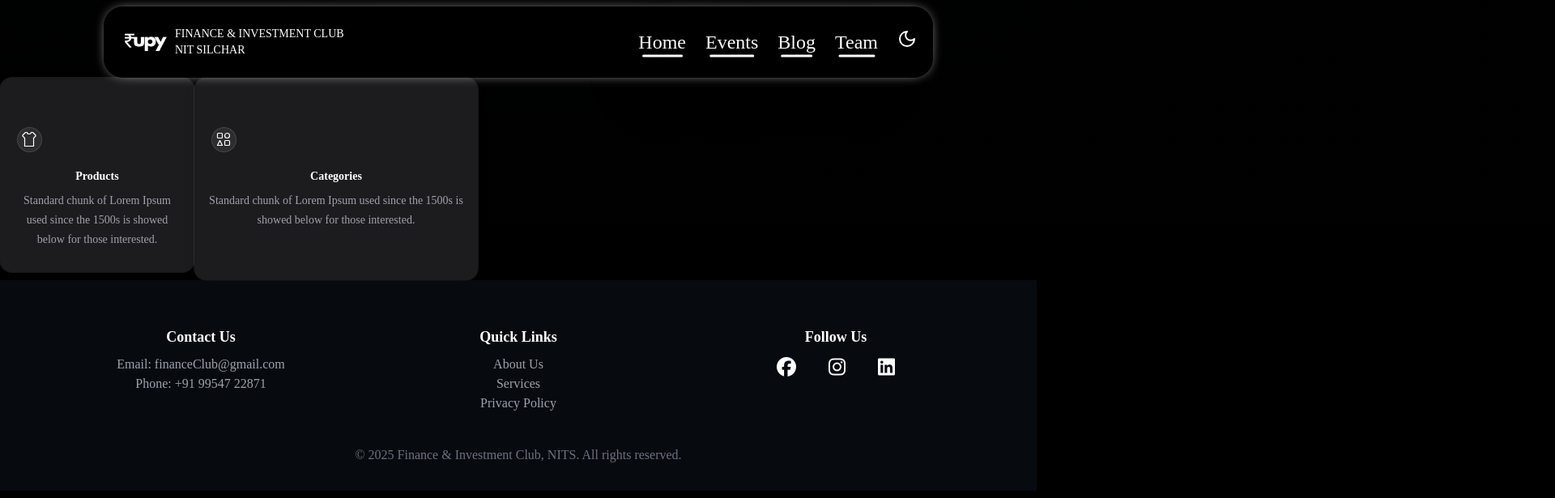
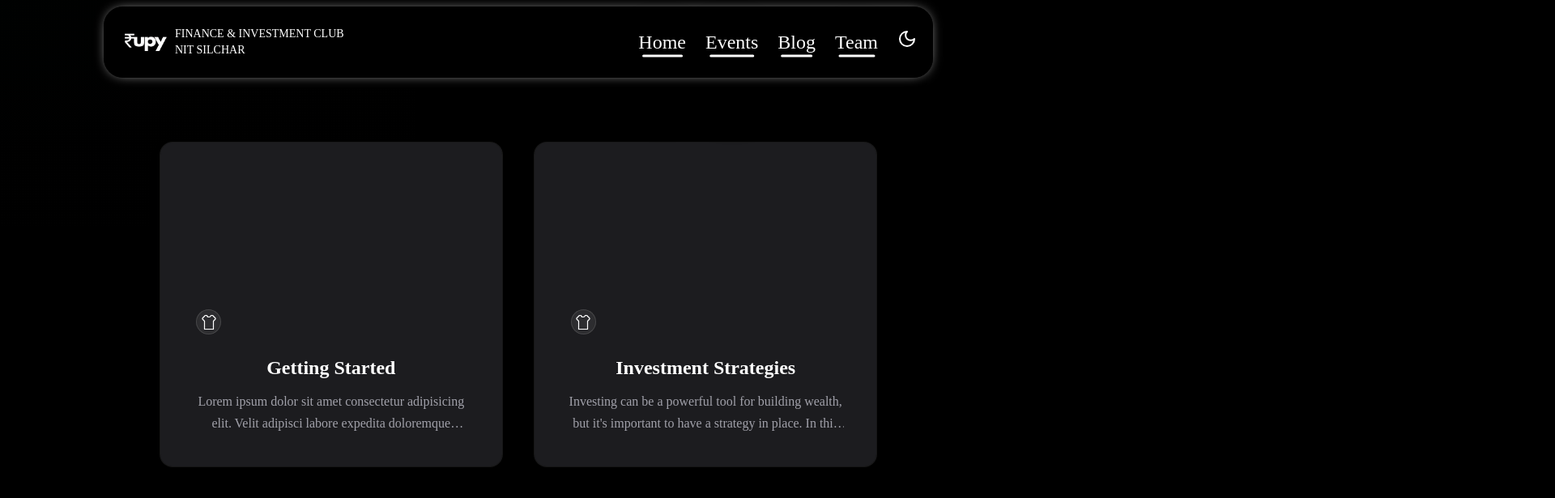
Before and after one commit to kaneki-desu/Finance-Club, a React (Vite) app: page /blog in a window 1280 px wide. Shown: the top 615 px of the page at 81% size, 1920 px wide, since content can reach past the window. Built offline with nearby package versions, Linux system fonts and the light colour scheme; a web font is replaced by a local one.

Commit message:
Team overlap bug fixed events and blog page added

```diff
--- a/src/Components/TeamCard.jsx
+++ b/src/Components/TeamCard.jsx
@@ -52,7 +52,7 @@ import '../css/Card.css';
 
 const TeamCard = ({ name, position, url, facebook, instagram, linkedin, github }) => {
   return (
-    <div className="profile-card relative">
+    <div className="profile-card relative z-10">
       <div className="img">
         <img src={url} alt={`${name}'s profile`} />
       </div>
--- a/src/css/Blog.css
+++ b/src/css/Blog.css
@@ -1,9 +1,4 @@
-.card {
-  width: 350px; /* Increase width */
-  height: 250px; /* Increase height */
-  padding: 20px; /* Increase padding */
-  font-size: 1.2rem; /* Increase text size */
-}
+
 body {
     --background-color: #18181B;
     --text-color: #A1A1AA;
@@ -138,16 +133,30 @@ body {
       margin: 12px 0 4px 0;
       font-family: inherit;
       font-weight: 600;
+      line-height: 2;
+      color: var(--text-primary);
+    }
+    .text-ellipsis {
+      display: -webkit-box;
+      -webkit-box-orient: vertical;
+      overflow: hidden;
+      text-overflow: ellipsis;
+      -webkit-line-clamp: 2; /* Number of lines to show before truncating */
+    }
+    .read-more-btn {
+      background-color: transparent;
+      border: none;
+      color: #007bff;
+      cursor: pointer;
       font-size: 14px;
-      line-height: 2;
-      color: var(--card-label-color);
+      text-decoration: underline;
+      padding: 0;
+      margin-top: 8px;
     }
 
     p {
-      z-index: 2;
       position: relative;
       margin: 0;
-      font-size: 14px;
       line-height: 1.7;
       color: var(--text-color);
     }
@@ -520,7 +529,7 @@ body {
     &:before {
       content: '';
       position: absolute;
-      inset: 0 -60% 65% -60%;
+      inset: 0 60% 65% -60%;
       background-image: radial-gradient(ellipse at top, #10B981 0%, var(--background-color) 50%);
       opacity: var(--blur-opacity);
     }
--- a/src/pages/Blog2.jsx
+++ b/src/pages/Blog2.jsx
@@ -1,104 +1,62 @@
 import React from "react";
+import Blogdata from "../Data/Blogdata";
 import "../css/Blog.css"
-
+import {motion} from 'framer-motion'
+import { fadeIn } from "../Components/fadeInAnimation";
 const Blog2 = () => {
   return (
-    <div className="blogcover h-full w-full">
+    <div className="blogcover h-full w-full flex justify-center">
 
-    <div class="flex flex-wrap w-1/">
-  <div class="card h-60 w-60">
-    <span class="icon">
+    <div class="flex flex-wrap justify-center w-4/5 mobile:w-full mobile:gap-5 gap-10 my-20">
+    {Blogdata.map((item,index)=>
+        (<motion.div
+            className="card h-[50vh] pc:w-[33vw] flex flex-col justify-end mobile:w-72 p-10  text-ellipsis overflow-hidden"
+            variants={fadeIn}
+            initial="initial"
+            whileInView="animate"
+          >
+            <div className="blogTypo">
+
+            <span className="icon">
               <svg
                 viewBox="0 0 24 24"
                 fill="none"
                 stroke="currentColor"
-        stroke-width="1.2"
-        stroke-linecap="round"
-        stroke-linejoin="round"
+                strokeWidth="1.2"
+                strokeLinecap="round"
+                strokeLinejoin="round"
                 xmlns="http://www.w3.org/2000/svg"
               >
-        <path
-          d="M14.5 3.5C14.5 3.5 14.5 5.5 12 5.5C9.5 5.5 9.5 3.5 9.5 3.5H7.5L4.20711 6.79289C3.81658 7.18342 3.81658 7.81658 4.20711 8.20711L6.5 10.5V20.5H17.5V10.5L19.7929 8.20711C20.1834 7.81658 20.1834 7.18342 19.7929 6.79289L16.5 3.5H14.5Z"
-        />
+                <path d="M14.5 3.5C14.5 3.5 14.5 5.5 12 5.5C9.5 5.5 9.5 3.5 9.5 3.5H7.5L4.20711 6.79289C3.81658 7.18342 3.81658 7.81658 4.20711 8.20711L6.5 10.5V20.5H17.5V10.5L19.7929 8.20711C20.1834 7.81658 20.1834 7.18342 19.7929 6.79289L16.5 3.5H14.5Z" />
               </svg>
             </span>
-    <h4>Products</h4>
-    <p>
-      Standard chunk of Lorem Ipsum used since the 1500s is showed below
-      for those interested.
+            <h4 className="pc:text-2xl">{item.title}</h4>
+            <p className="text-ellipsis overflow-hidden whitespace-normal ">
+              {item.content}
             </p>
-    <div class="shine"></div>
-    <div class="background">
-      <div class="tiles">
-        <div class="tile tile-1"></div>
-        <div class="tile tile-2"></div>
-        <div class="tile tile-3"></div>
-        <div class="tile tile-4"></div>
-
-        <div class="tile tile-5"></div>
-        <div class="tile tile-6"></div>
-        <div class="tile tile-7"></div>
-        <div class="tile tile-8"></div>
-
-        <div class="tile tile-9"></div>
-        <div class="tile tile-10"></div>
             </div>
 
-      <div class="line line-1"></div>
-      <div class="line line-2"></div>
-      <div class="line line-3"></div>
+            <div className="shine"></div>
+            <div className="background">
+              <div className="tiles">
+                <div className="tile tile-1"></div>
+                <div className="tile tile-2"></div>
+                <div className="tile tile-3"></div>
+                <div className="tile tile-4"></div>
+                <div className="tile tile-5"></div>
+                <div className="tile tile-6"></div>
+                <div className="tile tile-7"></div>
+                <div className="tile tile-8"></div>
+                <div className="tile tile-9"></div>
+                <div className="tile tile-10"></div>
               </div>
+              <div className="line line-1"></div>
+              <div className="line line-2"></div>
+              <div className="line line-3"></div>
             </div>
-  <div class="card">
-    <span class="icon">
-      <svg
-        viewBox="0 0 24 24"
-        fill="none"
-        stroke="currentColor"
-        stroke-width="1.2"
-        stroke-linecap="round"
-        stroke-linejoin="round"
-        xmlns="http://www.w3.org/2000/svg"
-      >
-        <path
-          d="M4.5 9.5V5.5C4.5 4.94772 4.94772 4.5 5.5 4.5H9.5C10.0523 4.5 10.5 4.94772 10.5 5.5V9.5C10.5 10.0523 10.0523 10.5 9.5 10.5H5.5C4.94772 10.5 4.5 10.0523 4.5 9.5Z"
-        />
-        <path
-          d="M13.5 18.5V14.5C13.5 13.9477 13.9477 13.5 14.5 13.5H18.5C19.0523 13.5 19.5 13.9477 19.5 14.5V18.5C19.5 19.0523 19.0523 19.5 18.5 19.5H14.5C13.9477 19.5 13.5 19.0523 13.5 18.5Z"
-        />
-        <path d="M4.5 19.5L7.5 13.5L10.5 19.5H4.5Z" />
-        <path
-          d="M16.5 4.5C18.1569 4.5 19.5 5.84315 19.5 7.5C19.5 9.15685 18.1569 10.5 16.5 10.5C14.8431 10.5 13.5 9.15685 13.5 7.5C13.5 5.84315 14.8431 4.5 16.5 4.5Z"
-        />
-      </svg>
-    </span>
-    <h4>Categories</h4>
-    <p>
-      Standard chunk of Lorem Ipsum used since the 1500s is showed below
-      for those interested.
-    </p>
-    <div class="shine"></div>
-    <div class="background">
-      <div class="tiles">
-        <div class="tile tile-1"></div>
-        <div class="tile tile-2"></div>
-        <div class="tile tile-3"></div>
-        <div class="tile tile-4"></div>
-
-        <div class="tile tile-5"></div>
-        <div class="tile tile-6"></div>
-        <div class="tile tile-7"></div>
-        <div class="tile tile-8"></div>
-
-        <div class="tile tile-9"></div>
-        <div class="tile tile-10"></div>
-      </div>
-
-      <div class="line line-1"></div>
-      <div class="line line-2"></div>
-      <div class="line line-3"></div>
-    </div>
-  </div>
+          </motion.div>
+          )
+    )}
 </div>
 </div>
 
--- a/src/pages/Team.jsx
+++ b/src/pages/Team.jsx
@@ -735,7 +735,7 @@ const TeamPage = () => {
 
         {/* Display team categories for "Members" */}
         {selectedRole === 'Members' && (
-          <div className="team-sections w-full mt-8">
+          <div className="team-sections w-full mt-16">
             {Object.keys(memberTeams).map((team) => {
               const teamMembers = memberTeams[team];
 
```
Lines whose indentation alone changed are shown as unchanged.
